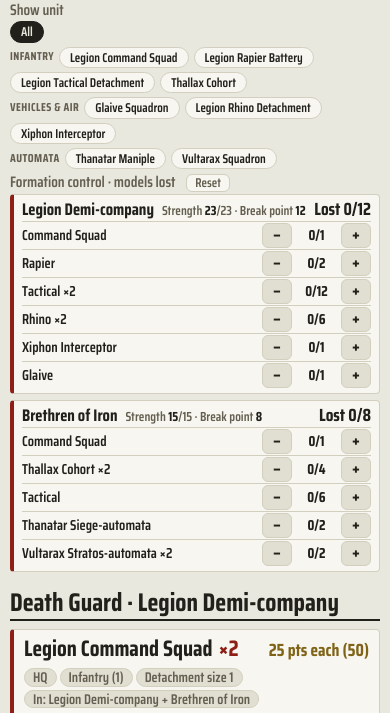
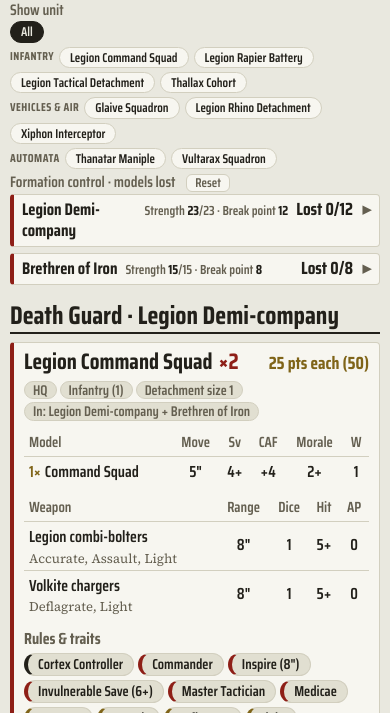
Before and after one commit to dimapuzin/army-lists, a plain HTML site: page lists/ironwall.html in a window 390 px wide. Shown: the part 113-826 px from the top of the page. Drawn offline with Linux system fonts and the light colour scheme.

Commit message:
Friendly roster

```diff
--- a/lists/ironwall.html
+++ b/lists/ironwall.html
@@ -72,7 +72,14 @@
 .fc-val{min-width:3em;text-align:center;font-weight:700}
 .fc-val.has{color:var(--red)}
 @media (min-width:1000px){.fc-rows{grid-template-columns:repeat(2,minmax(0,1fr))}}
-@media (max-width:640px){.fc-grid{grid-template-columns:minmax(0,1fr)}}
+@media (max-width:640px){
+  .fc-grid{grid-template-columns:minmax(0,1fr)}
+  .fc-head{position:relative;cursor:pointer;padding-right:18px}
+  .fc-head::before{content:"";position:absolute;inset:-3px -6px}
+  .fc-head::after{content:"▾";position:absolute;right:2px;top:2px;color:var(--muted);transition:transform .15s}
+  .fc-f.shut .fc-head::after{transform:rotate(-90deg)}
+  .fc-f.shut .fc-rows{display:none}
+}
 
 /* Formations and unit cards */
 main{max-width:1080px;margin:0 auto;padding:4px 16px 40px}
@@ -400,18 +407,28 @@
   const on=b.getAttribute("aria-pressed")!=="true";
   b.setAttribute("aria-pressed",on); if(p) p.hidden=!on;
 });
+const phoneMQ=matchMedia("(max-width:640px)");
+const fcShut=new Set(phoneMQ.matches?FORMATIONS.map(f=>f.id):[]);  // on phones each formation box starts folded
 function renderFC(){
   document.getElementById("fc").innerHTML=FORMATIONS.map(f=>{
     const sum=f.units.filter(e=>!isSentry(e)).reduce((a,e)=>a+lost[e.id],0);
     const broken=sum>=f.bp;
-    return `<div class="fc-f${broken?" broken":""}">
-      <div class="fc-head"><span>${esc(f.short||f.name)}</span><span class="st">Strength <b>${f.strength-sum}</b>/${f.strength} · Break point <b>${f.bp}</b></span>${broken?`<span class="bk">BROKEN</span>`:""}<span class="sum${broken?" over":""}">Lost ${sum}/${f.bp}</span></div>
+    return `<div class="fc-f${broken?" broken":""}${fcShut.has(f.id)?" shut":""}">
+      <div class="fc-head" role="button" tabindex="0" aria-expanded="${!fcShut.has(f.id)}" data-f="${f.id}"><span>${esc(f.short||f.name)}</span><span class="st">Strength <b>${f.strength-sum}</b>/${f.strength} · Break point <b>${f.bp}</b></span>${broken?`<span class="bk">BROKEN</span>`:""}<span class="sum${broken?" over":""}">Lost ${sum}/${f.bp}</span></div>
       <div class="fc-rows">${f.units.map(e=>`<div class="fc-row"><span class="nm">${esc(e.name.replace(/^(Auxilia|Legion) /,"").replace(/( (Squadron|Battery|Patrol|Section|Detachment|Maniple))+$/,""))}${e.n>1?` ×${e.n}`:""}${isSentry(e)?` <i>(not counted)</i>`:""}</span>
         <span class="fc-ctl"><button type="button" class="fc-step" data-e="${e.id}" data-d="-1" aria-label="One model fewer lost">−</button><span class="fc-val${lost[e.id]?" has":""}">${lost[e.id]}/${maxOf(e)}</span><button type="button" class="fc-step" data-e="${e.id}" data-d="1" aria-label="One more model lost">+</button></span></div>`).join("")}</div>
     </div>`;
   }).join("");
 }
+function toggleFC(h){
+  if(!phoneMQ.matches) return;
+  const id=h.dataset.f; fcShut.has(id)?fcShut.delete(id):fcShut.add(id); renderFC();
+}
+document.getElementById("fc").addEventListener("keydown",ev=>{
+  const h=ev.target.closest(".fc-head"); if(h&&(ev.key==="Enter"||ev.key===" ")){ev.preventDefault();toggleFC(h);}
+});
 document.getElementById("fc").addEventListener("click",ev=>{
+  const h=ev.target.closest(".fc-head"); if(h){toggleFC(h);return;}
   const b=ev.target.closest(".fc-step"); if(!b) return;
   const e=FORMATIONS.flatMap(f=>f.units).find(u=>u.id===b.dataset.e);
   lost[e.id]=Math.min(maxOf(e),Math.max(0,lost[e.id]+(+b.dataset.d)));
```
Also changed, not shown: lists/legions-imperialis.html (+20 -3 lines).
